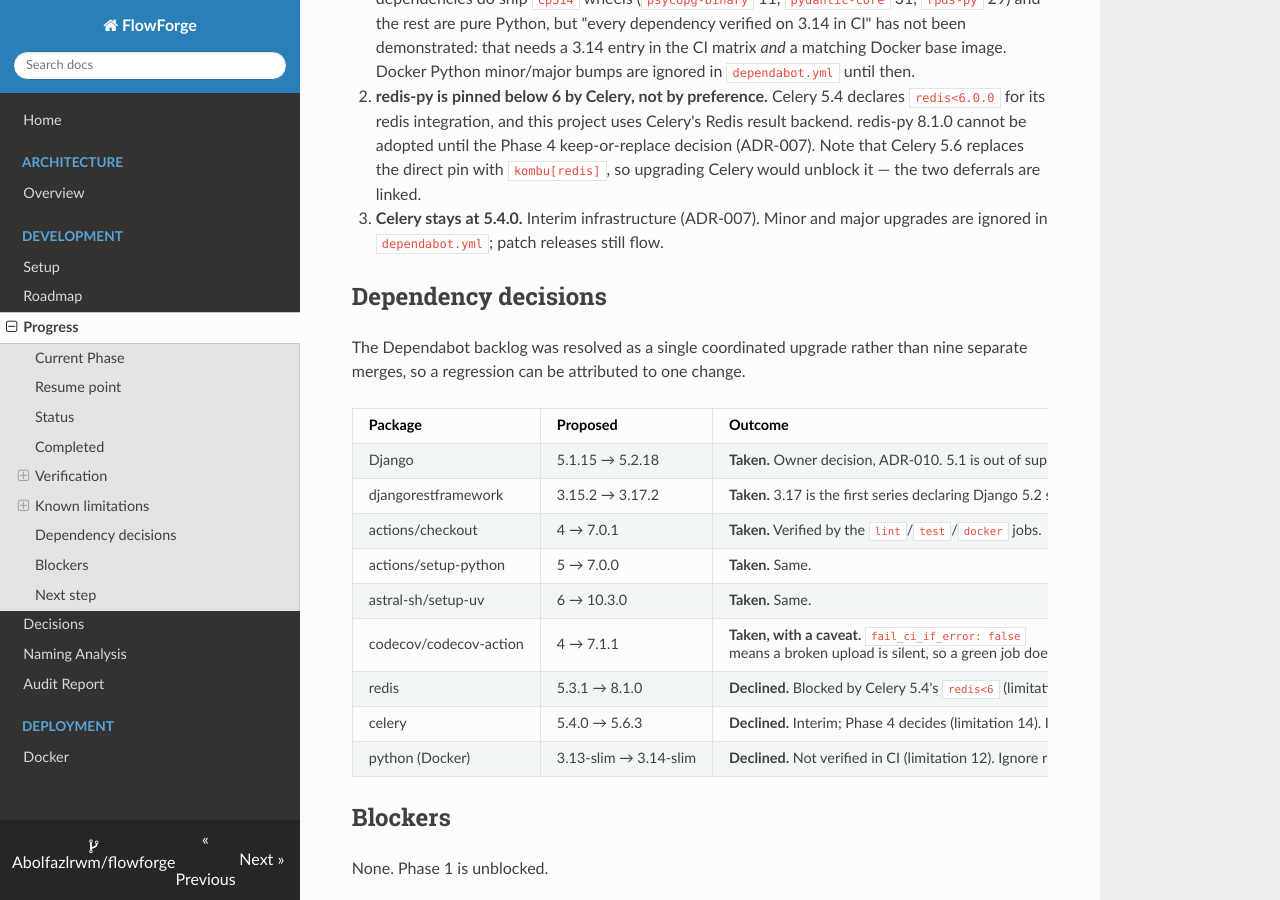
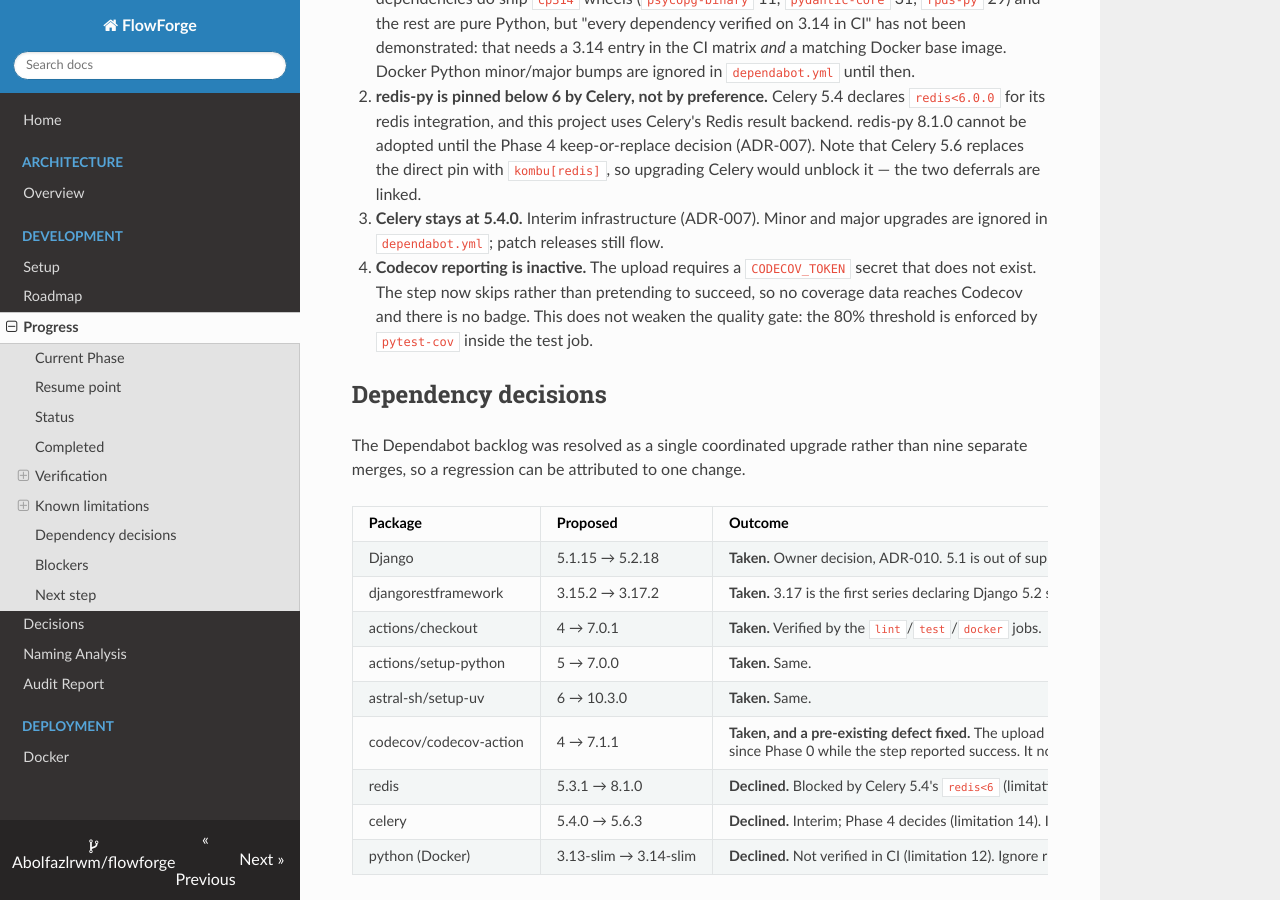
Before and after one commit to Abolfazlrwm/flowforge, an MkDocs documentation site: the page built from docs/development/PROGRESS.md, in a window 1280 px wide and 900 px high, scrolled down 4159 px. Built offline with MkDocs 1.6.1, drawn with Linux system fonts in a browser that asks for light colours; nearby versions of some CDN libraries.

Commit message:
fix(ci): stop the coverage upload from failing silently
codecov-action v4 and v7 both reject tokenless uploads:

    error - Upload queued for processing failed:
      {"message":"Token required - not valid tokenless upload"}
    ##[end-action ... outcome=success; conclusion=success]

The action reports success and `fail_ci_if_error: false` kept the job green, so
the step has been a green box over a failure since Phase 0. Verified in runs
39213798801 and 39214486291 (v4) and 39217035158 (v7): the error is identical,
so this is pre-existing, not caused by the upgrade.

The step now runs only when a CODECOV_TOKEN secret exists, and fails loudly when
it does. Without the secret it is skipped, which is an honest signal instead of
a false one. The 80% gate is enforced by pytest-cov in the test job either way.

```diff
--- a/docs/development/PROGRESS.md
+++ b/docs/development/PROGRESS.md
@@ -176,6 +176,11 @@
     the two deferrals are linked.
 14. **Celery stays at 5.4.0.** Interim infrastructure (ADR-007). Minor and major
     upgrades are ignored in `dependabot.yml`; patch releases still flow.
+15. **Codecov reporting is inactive.** The upload requires a `CODECOV_TOKEN`
+    secret that does not exist. The step now skips rather than pretending to
+    succeed, so no coverage data reaches Codecov and there is no badge. This
+    does not weaken the quality gate: the 80% threshold is enforced by
+    `pytest-cov` inside the test job.
 
 ## Dependency decisions
 
@@ -189,7 +194,7 @@
 | actions/checkout | 4 → 7.0.1 | **Taken.** Verified by the `lint`/`test`/`docker` jobs. |
 | actions/setup-python | 5 → 7.0.0 | **Taken.** Same. |
 | astral-sh/setup-uv | 6 → 10.3.0 | **Taken.** Same. |
-| codecov/codecov-action | 4 → 7.1.1 | **Taken, with a caveat.** `fail_ci_if_error: false` means a broken upload is silent, so a green job does not prove it worked. See the note in `ci.yml`. |
+| codecov/codecov-action | 4 → 7.1.1 | **Taken, and a pre-existing defect fixed.** The upload had been failing with `Token required - not valid tokenless upload` since Phase 0 while the step reported success. It now skips visibly when no token exists, and fails loudly when one does. |
 | redis | 5.3.1 → 8.1.0 | **Declined.** Blocked by Celery 5.4's `redis<6` (limitation 13). Ignore rule added. |
 | celery | 5.4.0 → 5.6.3 | **Declined.** Interim; Phase 4 decides (limitation 14). Ignore rule added. |
 | python (Docker) | 3.13-slim → 3.14-slim | **Declined.** Not verified in CI (limitation 12). Ignore rule added. |
```
Also changed, not shown: CHANGELOG.md (+8 -0 lines), 1 other file.
